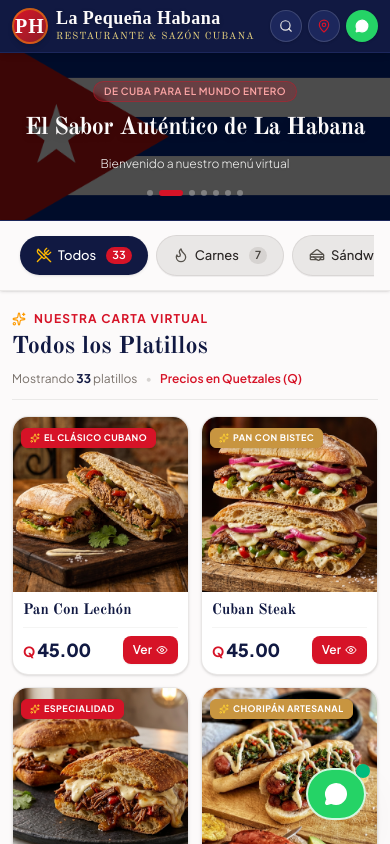
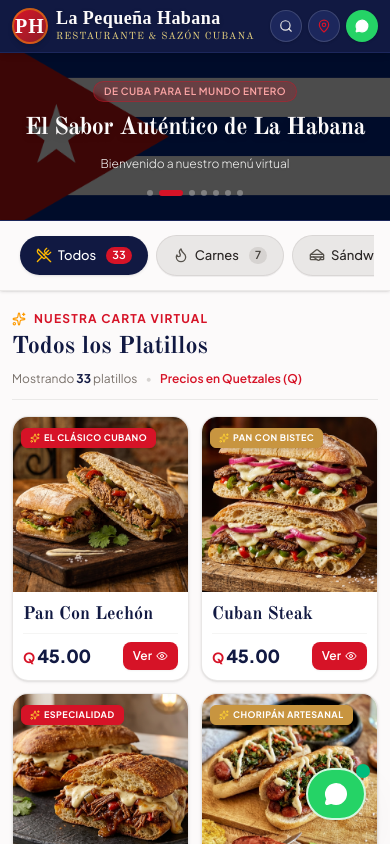
Before and after one commit to Pxdro-410/Menu-virtual-LaPequena-Habana, a React (Vite) app: page / in a window 390 px wide. Shown: the top 844 px of the page. Built offline with nearby package versions, Linux system fonts and the light colour scheme; a web font is replaced by a local one.

Commit message:
feat: arreglar el tamaño del nombre de los platillos en celular

```diff
--- a/src/components/DishCard.tsx
+++ b/src/components/DishCard.tsx
@@ -87,8 +87,8 @@ export const DishCard: React.FC<DishCardProps> = ({ dish, onSelect }) => {
       {/* Content: compact padding on mobile (portrait & landscape), p-5 on desktop */}
       <div className="p-2.5 lg:p-5 flex-1 flex flex-col justify-between">
         <div>
-          {/* Dish title: larger on mobile (text-[15px]), text-lg lg:text-xl on desktop */}
-          <h3 className="font-old-standard text-[15px] sm:text-base lg:text-xl font-bold text-[#111942] group-hover:text-[#d61327] transition-colors leading-tight lg:leading-snug line-clamp-2 mb-1.5 lg:mb-2">
+          {/* Dish title: prominent on mobile (text-lg / 18px), text-lg lg:text-xl on desktop */}
+          <h3 className="font-old-standard text-lg sm:text-xl lg:text-xl font-bold text-[#111942] group-hover:text-[#d61327] transition-colors leading-snug line-clamp-2 mb-1.5 lg:mb-2">
             {dish.name}
           </h3>
 
```
